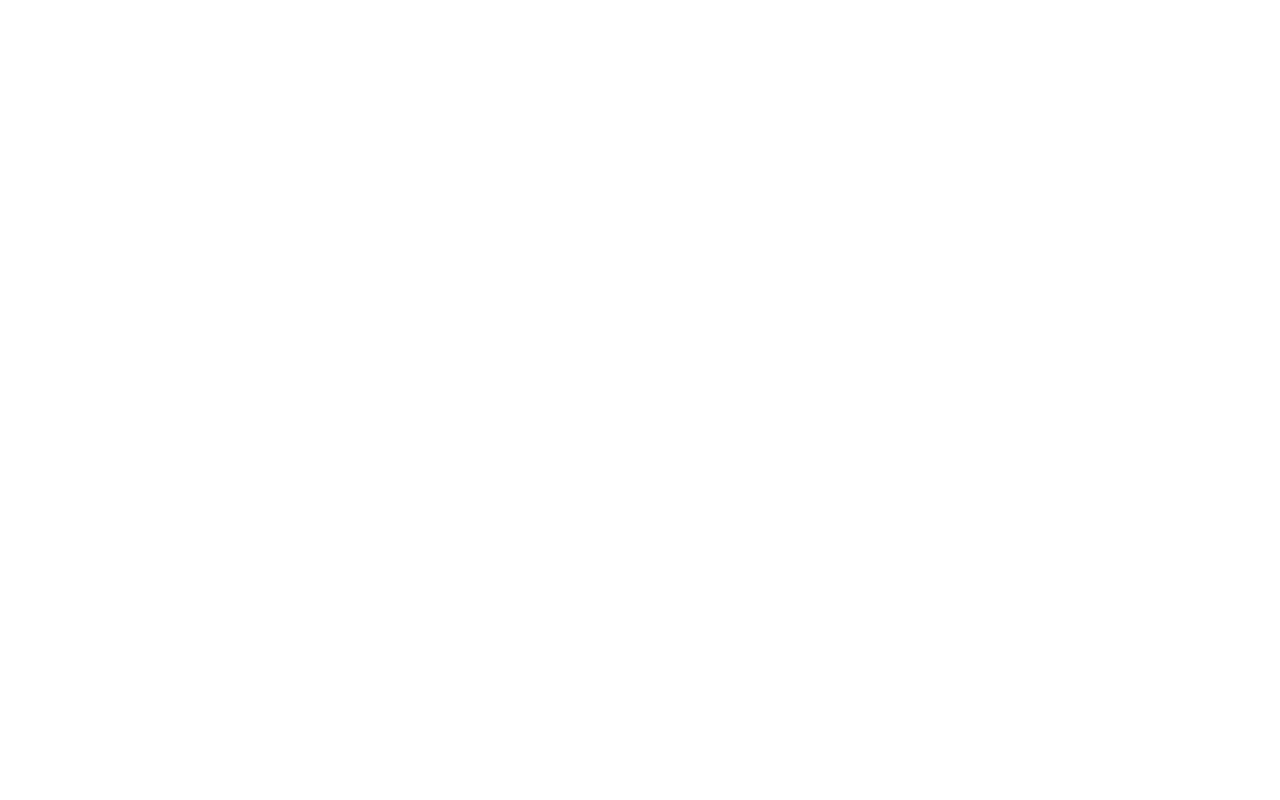
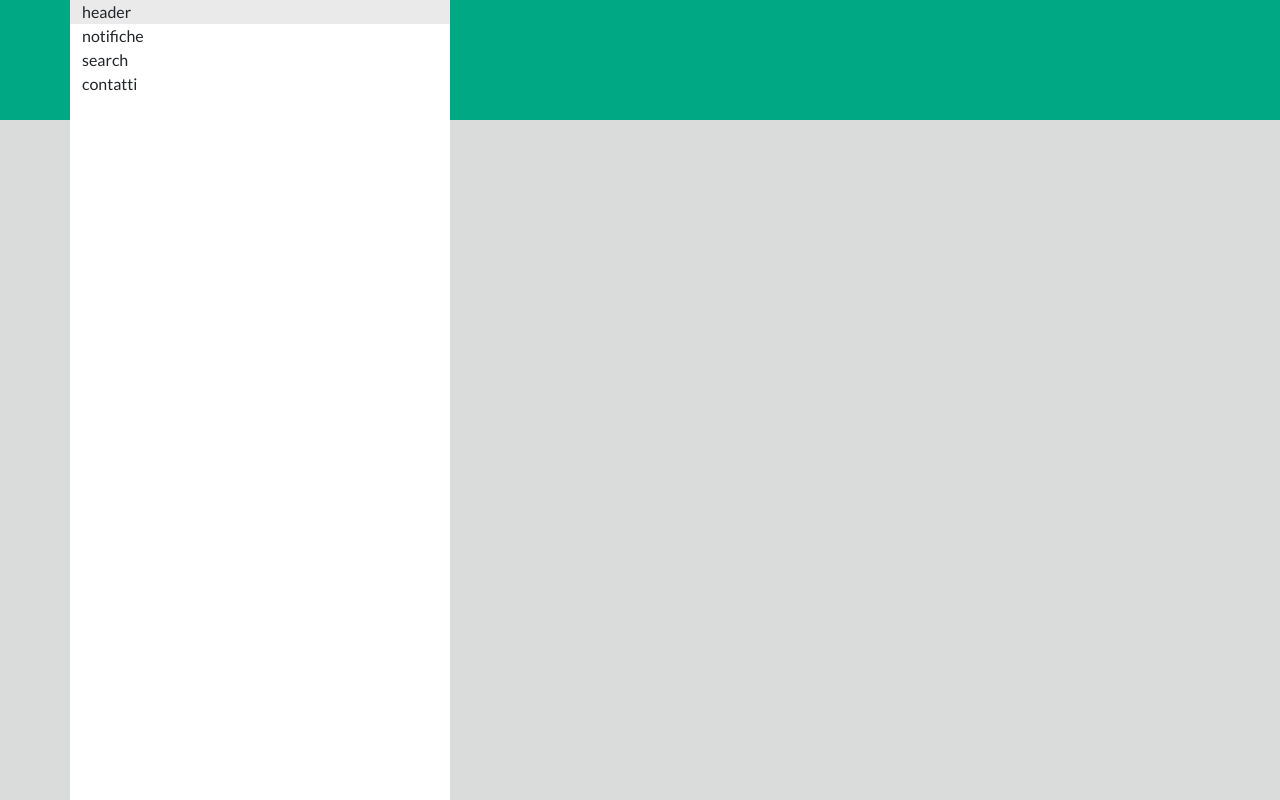
Before and after one commit to giovannimegliola/vue-bolzapp, a plain HTML site: page index.html in a window 1280 px wide. Drawn offline with nearby package versions, Linux system fonts and the light colour scheme.

Commit message:
added basic structure of left sidebar

```diff
--- a/css/style.css
+++ b/css/style.css
@@ -1,6 +1,32 @@
 /* GENERAL SETTINGS */
-*{
-  margin: 0;
-  padding: 0;
-  box-sizing: border-box;
- }
+:root{
+  --color-white: #ffffff;
+  --color-dark-text: #161012;
+  --color-dark-grey: #6b7376;
+  --color-text-grey: #b6bbc1;
+  --color-headers: #eaeaea;
+  --color-contact-hover: #e9ebeb;
+  --color-light-icons: #b1b1b1;
+  --color-sent-message: #d5f9ba;
+  --color-notification: #8edafc;
+  --background: linear-gradient(0deg, #dadcdc 85%, #00a884 85%);
+
+}
+
+body{
+  font-family: 'Lato', sans-serif;
+}
+
+#app{
+  width: 100%;
+  height: 100vh;
+  background-image:var(--background);
+}
+
+.contacts{
+ background-color: var(--color-white);
+}
+
+.header{
+  background-color: var(--color-headers);
+}
--- a/index.html
+++ b/index.html
@@ -15,7 +15,36 @@
 
 <body>
 
-  <div id="app"></div>
+  <div id="app">
+
+    <div class="container h-100">
+      <div class="row h-100 flex-nowrap">
+        <div class="col-12 col-md-4 contacts">
+          <div class="row h-100 flex-column flex-nowrap">
+            <div class="col-12 header">
+              header
+            </div>
+            <div class="col-12">
+              notifiche
+            </div>
+            <div class="col-12">
+              search
+            </div>
+            <div class="col-12 flex-grow-1 overflow-y-auto">
+              contatti
+            </div>
+          </div>
+        </div>
+        <div class="col-12 col-md-8">
+
+
+        </div>
+
+      </div>
+
+    </div>
+
+  </div>
 
   <script src="https://unpkg.com/vue@3/dist/vue.global.js"></script>
   <script src="js/script.js"></script>
```
